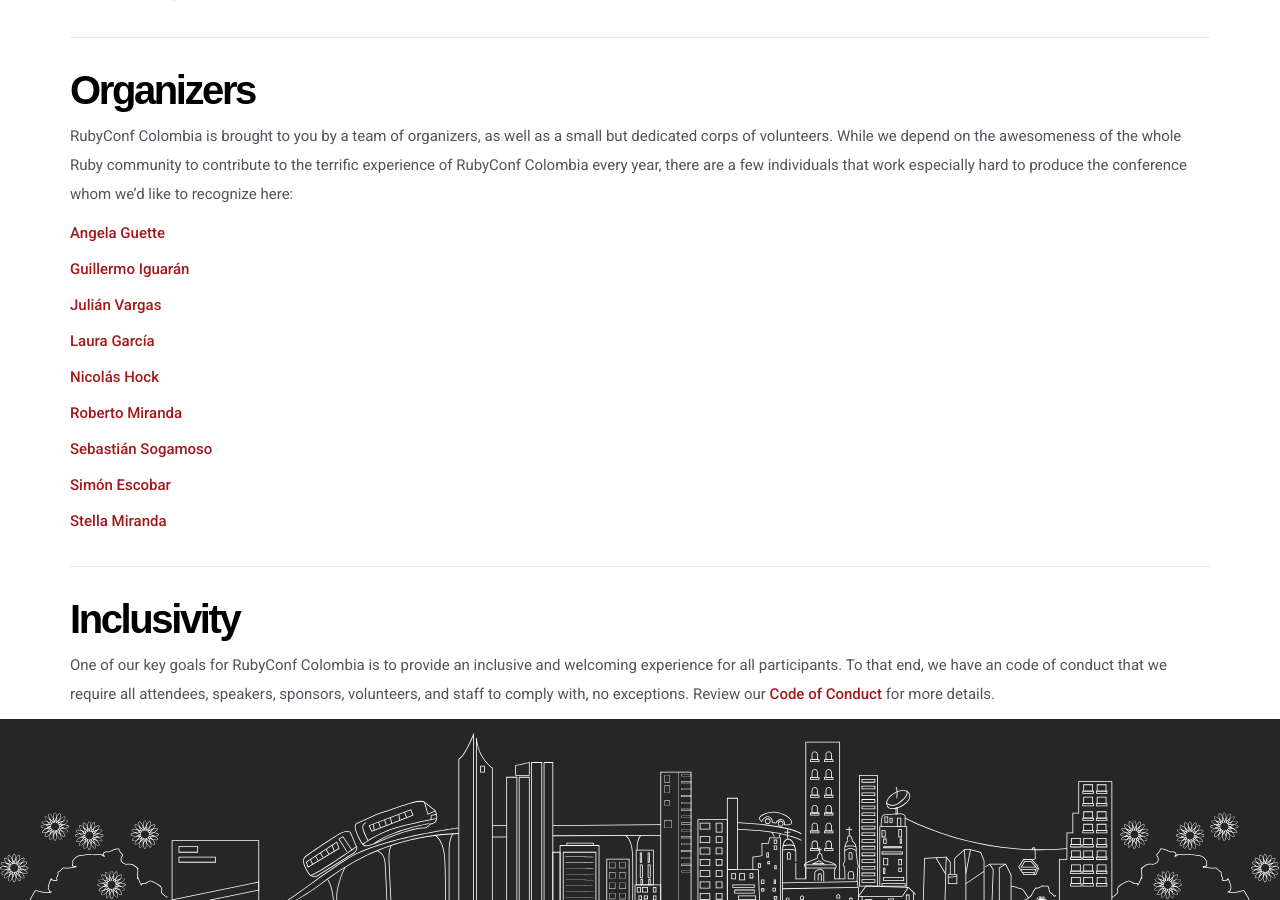
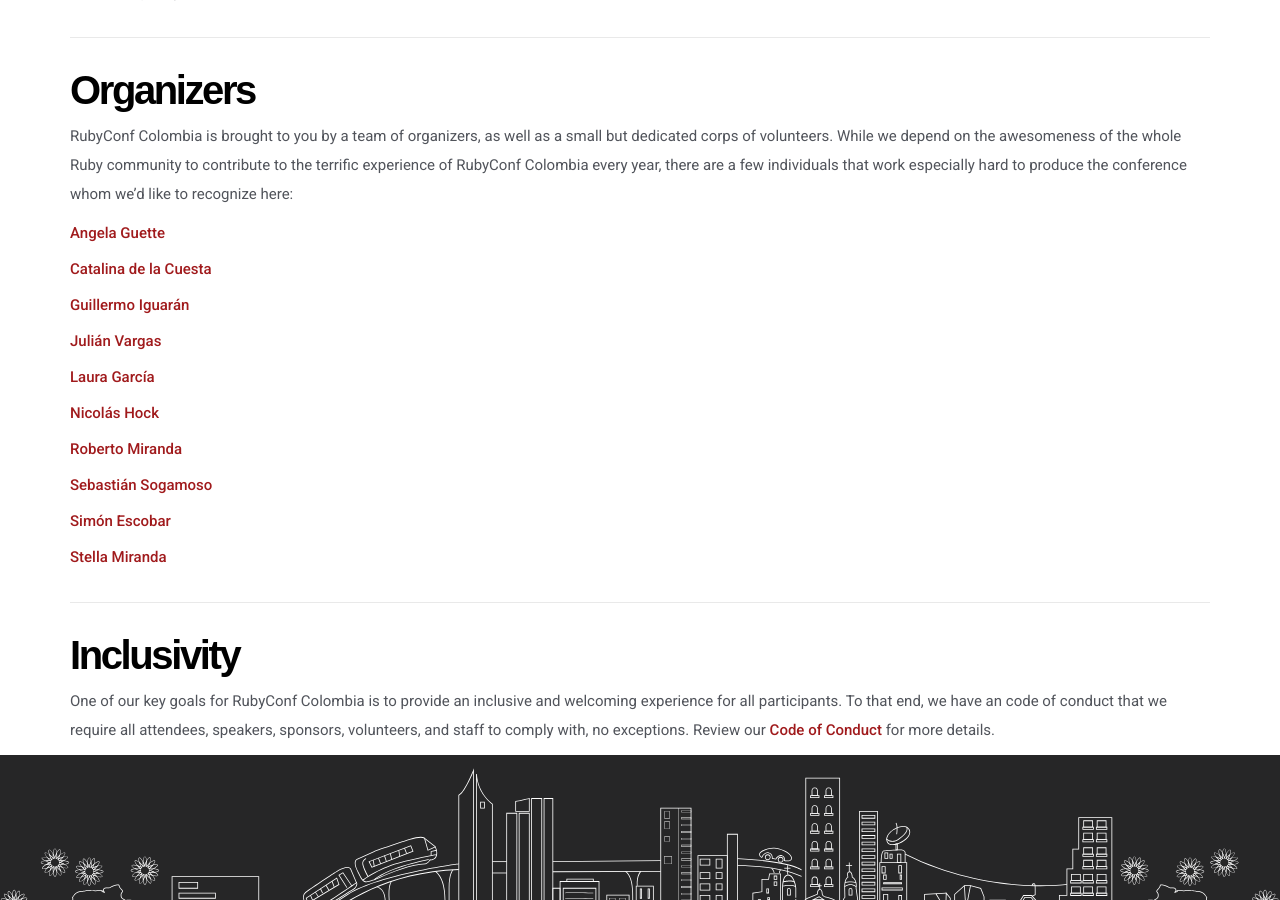
Before and after one commit to RubyConfCo/2016-rubyconfco.github.io, a Jekyll site: the page built from about.md, in a window 1280 px wide and 900 px high, scrolled down 435 px. Built offline with Jekyll 4.4.1, drawn with Linux system fonts in a browser that asks for light colours; some web fonts are replaced; a script that is not in the unit is left out.

Commit message:
Add Catalina

```diff
--- a/about.md
+++ b/about.md
@@ -27,6 +27,7 @@
 produce the conference whom we’d like to recognize here:
 
 * [Angela Guette](https://twitter.com/AngelaGuette)
+* [Catalina de la Cuesta](https://twitter.com/catalinadelacue)
 * [Guillermo Iguarán](https://twitter.com/guilleiguaran)
 * [Julián Vargas](https://twitter.com/app_config)
 * [Laura García](https://twitter.com/lau_garcia)
```
